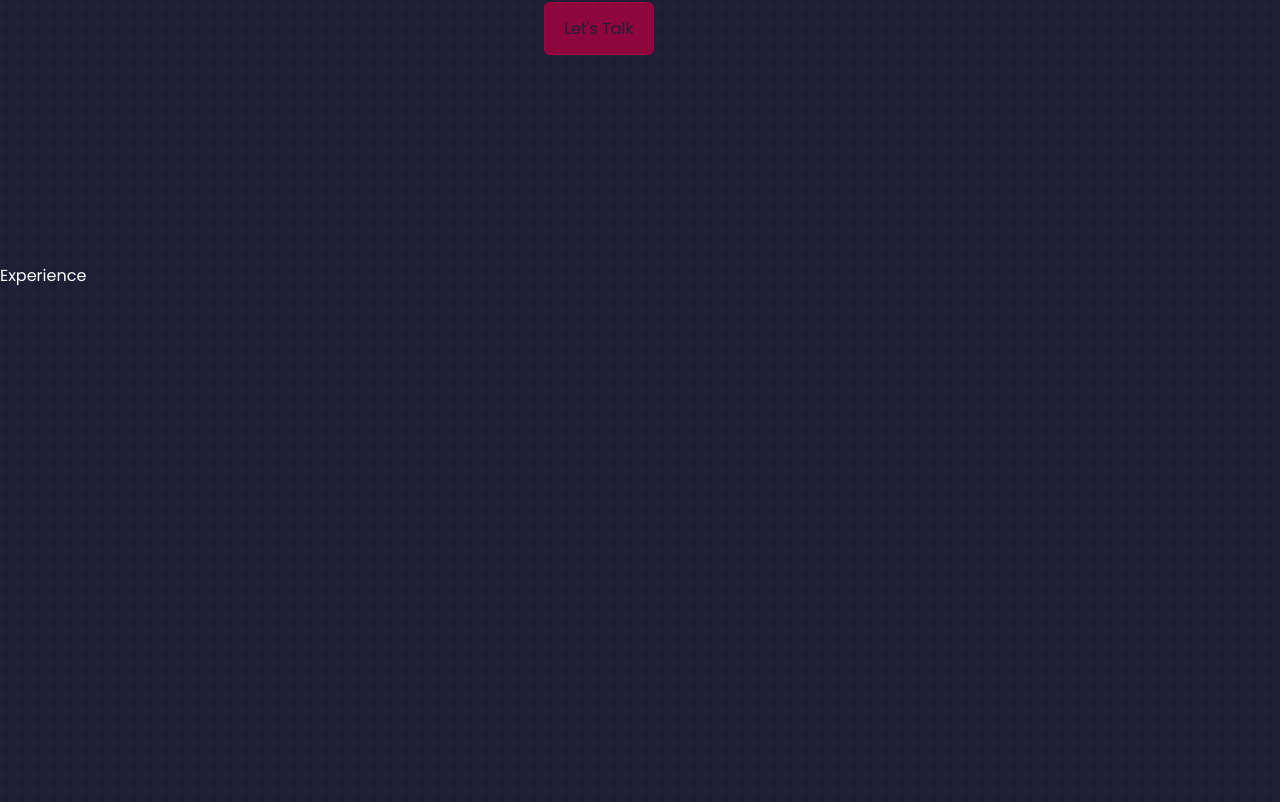
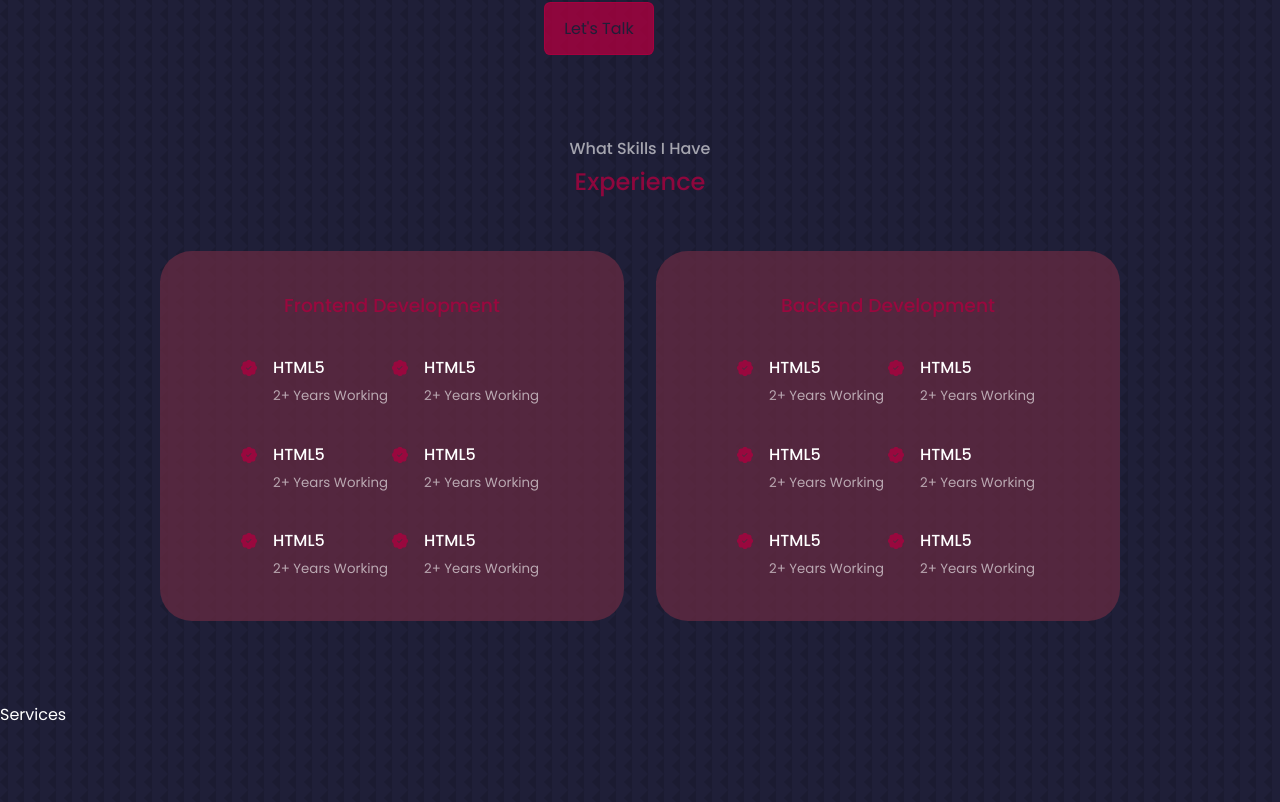
Before and after one commit to taed13/my-portfolio, a React (Create React App) app: page / in a window 1280 px wide. Shown: the part 1498-2300 px from the top of the page. Built offline with nearby package versions, Linux system fonts and the light colour scheme; no server answers.

Commit message:
experience site

```diff
--- a/src/components/experience/Experience.jsx
+++ b/src/components/experience/Experience.jsx
@@ -1,10 +1,135 @@
 import React from "react";
 import "./experience.css";
+import { BsPatchCheckFill } from "react-icons/bs";
 
 export default function Experience() {
   return (
     <>
-      <section id="experience">Experience</section>
+      <section id="experience">
+        <h4>What Skills I Have</h4>
+        <h2>Experience</h2>
+
+        <div className="container experience__container">
+          <div className="experience__frontend">
+            <h3>Frontend Development</h3>
+            <div className="experience__content">
+              <article className="experience__details">
+                <BsPatchCheckFill className="experience__details-icon" />
+                <div>
+                  {" "}
+                  <h4>HTML5</h4>
+                  <small className="text-light">2+ Years Working</small>
+                </div>
+              </article>
+
+              <article className="experience__details">
+                <BsPatchCheckFill className="experience__details-icon" />
+                <div>
+                  {" "}
+                  <h4>HTML5</h4>
+                  <small className="text-light">2+ Years Working</small>
+                </div>
+              </article>
+
+              <article className="experience__details">
+                <BsPatchCheckFill className="experience__details-icon" />
+                <div>
+                  {" "}
+                  <h4>HTML5</h4>
+                  <small className="text-light">2+ Years Working</small>
+                </div>
+              </article>
+
+              <article className="experience__details">
+                <BsPatchCheckFill className="experience__details-icon" />
+                <div>
+                  {" "}
+                  <h4>HTML5</h4>
+                  <small className="text-light">2+ Years Working</small>
+                </div>
+              </article>
+
+              <article className="experience__details">
+                <BsPatchCheckFill className="experience__details-icon" />
+                <div>
+                  {" "}
+                  <h4>HTML5</h4>
+                  <small className="text-light">2+ Years Working</small>
+                </div>
+              </article>
+
+              <article className="experience__details">
+                <BsPatchCheckFill className="experience__details-icon" />
+                <div>
+                  {" "}
+                  <h4>HTML5</h4>
+                  <small className="text-light">2+ Years Working</small>
+                </div>
+              </article>
+            </div>
+          </div>
+
+          {/* END OF FRONTEND */}
+          <div className="experience__backend">
+            <h3>Backend Development</h3>
+            <div className="experience__content">
+              <article className="experience__details">
+                <BsPatchCheckFill className="experience__details-icon" />
+                <div>
+                  {" "}
+                  <h4>HTML5</h4>
+                  <small className="text-light">2+ Years Working</small>
+                </div>
+              </article>
+
+              <article className="experience__details">
+                <BsPatchCheckFill className="experience__details-icon" />
+                <div>
+                  {" "}
+                  <h4>HTML5</h4>
+                  <small className="text-light">2+ Years Working</small>
+                </div>
+              </article>
+
+              <article className="experience__details">
+                <BsPatchCheckFill className="experience__details-icon" />
+                <div>
+                  {" "}
+                  <h4>HTML5</h4>
+                  <small className="text-light">2+ Years Working</small>
+                </div>
+              </article>
+
+              <article className="experience__details">
+                <BsPatchCheckFill className="experience__details-icon" />
+                <div>
+                  {" "}
+                  <h4>HTML5</h4>
+                  <small className="text-light">2+ Years Working</small>
+                </div>
+              </article>
+
+              <article className="experience__details">
+                <BsPatchCheckFill className="experience__details-icon" />
+                <div>
+                  {" "}
+                  <h4>HTML5</h4>
+                  <small className="text-light">2+ Years Working</small>
+                </div>
+              </article>
+
+              <article className="experience__details">
+                <BsPatchCheckFill className="experience__details-icon" />
+                <div>
+                  {" "}
+                  <h4>HTML5</h4>
+                  <small className="text-light">2+ Years Working</small>
+                </div>
+              </article>
+            </div>
+          </div>
+        </div>
+      </section>
     </>
   );
 }
--- a/src/components/experience/experience.css
+++ b/src/components/experience/experience.css
@@ -0,0 +1,69 @@
+.experience__container {
+  display: grid;
+  grid-template-columns: 1fr 1fr;
+  gap: 2rem;
+}
+
+.experience__container > div {
+  background: var(--color-bg-variant);
+  padding: 2.4rem 5rem;
+  border-radius: 2rem;
+  border: 1px solid transparent;
+  transition: var(--transition);
+}
+
+.experience__container > div:hover {
+  background: transparent;
+  border-color: var(--color-primary-variant);
+  cursor: default;
+}
+
+.experience__container > div h3 {
+  text-align: center;
+  margin-bottom: 2rem;
+  color: var(--color-primary);
+}
+
+.experience__content {
+  display: grid;
+  grid-template-columns: 1fr 1fr;
+  row-gap: 2rem;
+}
+
+.experience__details {
+  display: flex;
+  gap: 1rem;
+}
+
+.experience__details-icon {
+  margin-top: 6px;
+  color: var(--color-primary);
+}
+
+/* ======= MEDIA QUERIES (MEDIUM DEVICES) RESPONSIVE DESIGN ======= */
+@media screen and (max-width: 1024px) {
+  .experience__container {
+    grid-template-columns: 1fr;
+  }
+
+  .experience__container > div {
+    width: 80%;
+    padding: 2rem;
+    margin: 0 auto;
+  }
+
+  .experience__content {
+    padding: 1rem;
+  }
+}
+
+/* ======= MEDIA QUERIES (MEDIUM DEVICES) RESPONSIVE DESIGN ======= */
+@media screen and (max-width: 600px) {
+  .experience__container {
+    gap: 1rem;
+  }
+  .experience__container > div {
+    width: 100%;
+    padding: 2rem 1rem;
+  }
+}
--- a/src/components/header/Header.jsx
+++ b/src/components/header/Header.jsx
@@ -1,11 +1,15 @@
 import React from "react";
 import "./header.css";
 import CTA from "./CTA";
+import NavContext from "../nav/NavContext";
+import { useContext } from "react";
 import ME from "../../assets/me.png";
 import HeaderSocials from "./HeaderSocials";
 import { FaAngleDoubleDown } from "react-icons/fa";
 
 export default function Header() {
+  const { setActiveNav } = useContext(NavContext);
+
   return (
     <>
       <header>
@@ -25,7 +29,11 @@
             <img src={ME} alt="me" />
           </div>
 
-          <a href="#about" className="scroll__down">
+          <a
+            href="#about"
+            className="scroll__down"
+            onClick={() => setActiveNav("#about")}
+          >
             <FaAngleDoubleDown />
           </a>
         </div>
--- a/src/index.css
+++ b/src/index.css
@@ -12,7 +12,7 @@
 
 :root {
   --color-bg: #1f1f38;
-  --color-bg-variant: #6c2c42;
+  --color-bg-variant: #6c2c42b2;
   --color-primary: #aa013fcc;
   --color-primary-variant: rgba(255, 77, 113, 0.4);
   --color-white: #fff;
@@ -61,7 +61,6 @@
 
 section {
   margin-top: 5rem;
-  height: 100vh;
 }
 
 section > h2,
```
